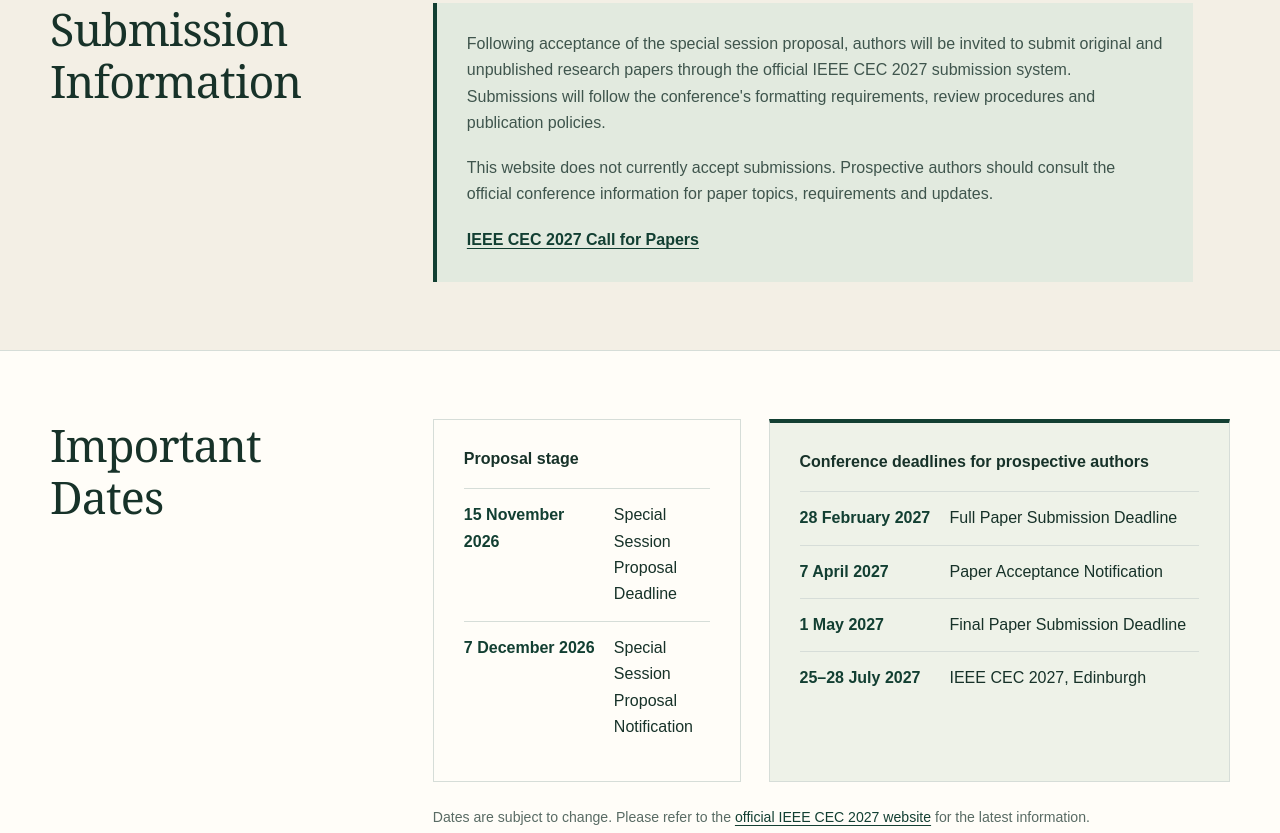
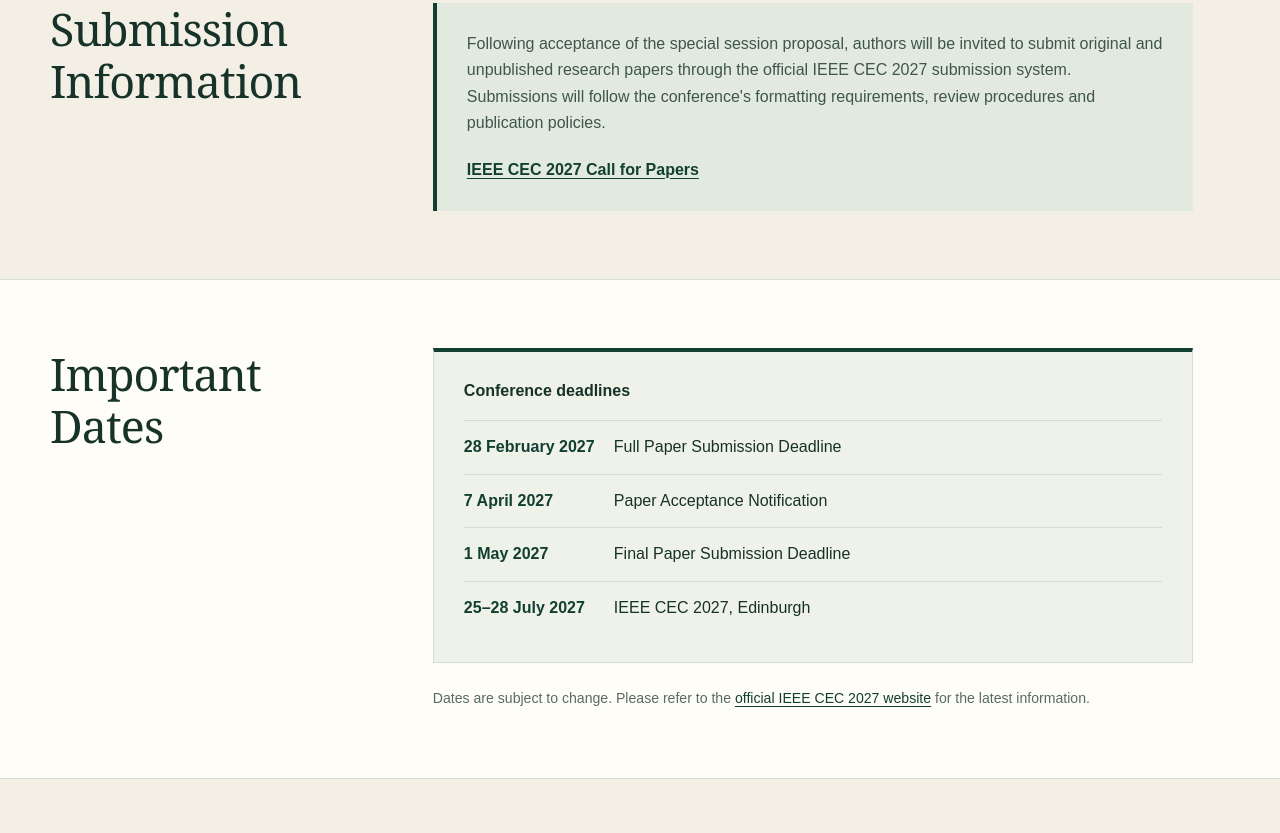
Before and after one commit to erickrdze/cec2027-ec-transport, a plain HTML site: page index.html in a window 1280 px wide. Shown: the part 2519-3352 px from the top of the page. Drawn offline with Linux system fonts and the light colour scheme.

Commit message:
Simplify submission and conference dates

```diff
--- a/index.html
+++ b/index.html
@@ -185,9 +185,7 @@
     .info-panel p:last-of-type { margin-bottom: 20px; }
     .text-link { display: inline-block; font-weight: 700; }
     .dates-grid {
-      display: grid;
-      grid-template-columns: minmax(0, .8fr) minmax(0, 1.2fr);
-      gap: 28px;
+      max-width: 760px;
     }
     .date-group {
       padding: 28px 30px;
@@ -255,7 +253,6 @@
       nav { justify-content: flex-start; }
       .hero { padding: 58px 0 66px; }
       .section-grid, .footer-grid { grid-template-columns: 1fr; gap: 26px; }
-      .dates-grid { grid-template-columns: 1fr; }
       main section { padding: 62px 0; }
     }
     @media (max-width: 620px) {
@@ -362,7 +359,6 @@
         <div><h2>Submission Information</h2></div>
         <div class="info-panel prose">
           <p>Following acceptance of the special session proposal, authors will be invited to submit original and unpublished research papers through the official IEEE CEC 2027 submission system. Submissions will follow the conference's formatting requirements, review procedures and publication policies.</p>
-          <p>This website does not currently accept submissions. Prospective authors should consult the official conference information for paper topics, requirements and updates.</p>
           <a class="text-link" href="https://ieeecec.org/2027/authors/call-for-papers" target="_blank" rel="noreferrer">IEEE CEC 2027 Call for Papers</a>
         </div>
       </div>
@@ -372,15 +368,8 @@
         <div><h2>Important Dates</h2></div>
         <div>
           <div class="dates-grid">
-            <div class="date-group">
-              <h3>Proposal stage</h3>
-              <ul class="date-list">
-                <li><time datetime="2026-11-15">15 November 2026</time><span>Special Session Proposal Deadline</span></li>
-                <li><time datetime="2026-12-07">7 December 2026</time><span>Special Session Proposal Notification</span></li>
-              </ul>
-            </div>
             <div class="date-group author-dates">
-              <h3>Conference deadlines for prospective authors</h3>
+              <h3>Conference deadlines</h3>
               <ul class="date-list">
                 <li><time datetime="2027-02-28">28 February 2027</time><span>Full Paper Submission Deadline</span></li>
                 <li><time datetime="2027-04-07">7 April 2027</time><span>Paper Acceptance Notification</span></li>
```
